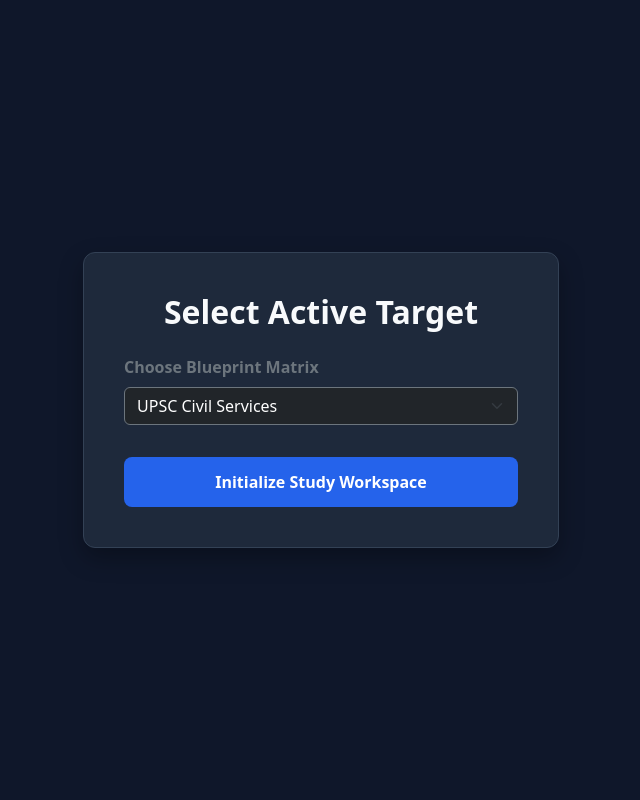
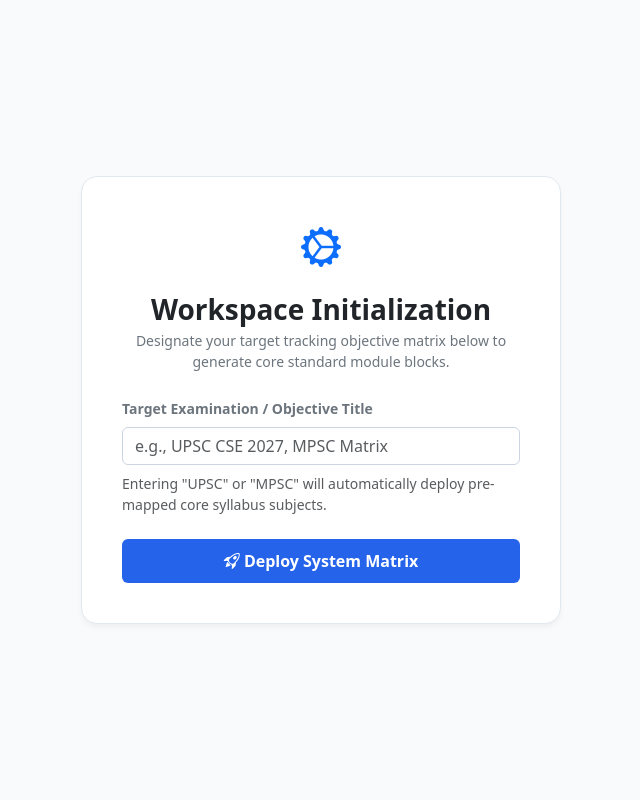
Before and after one commit to Tulsidasyedale1820/upsc_tracker_IRS, a Django app: page /select-exam/ in a window 1280 px wide. Shown: the whole page, without its empty margins (319-959 px from the left). Run offline with Django 5.2, Linux system fonts and the light colour scheme; the visitor is signed in with stand-in values (Sample User, id 1).

Commit message:
Merged final exam select template layout interface into production build pipeline

```diff
--- a/tracker/templates/tracker/exam_select.html
+++ b/tracker/templates/tracker/exam_select.html
@@ -2,50 +2,33 @@
 <html lang="en">
 <head>
     <meta charset="UTF-8">
-    <title>Select Your Focus Engine</title>
+    <title>IRS Portal - Workspace Initialization</title>
     <link href="https://cdn.jsdelivr.net/npm/bootstrap@5.3.0/dist/css/bootstrap.min.css" rel="stylesheet">
+    <link rel="stylesheet" href="https://cdn.jsdelivr.net/npm/bootstrap-icons@1.11.0/font/bootstrap-icons.css">
     <style>
-        body { background: #0f172a; color: #f8fafc; font-family: system-ui; height: 100vh; display: flex; align-items: center; justify-content: center; }
-        .card-custom { background: #1e293b; border: 1px solid #334155; border-radius: 12px; padding: 2.5rem; box-shadow: 0 10px 25px rgba(0,0,0,0.3); }
-        .btn-exam { background: #2563eb; color: white; padding: 12px; font-weight: 600; border-radius: 8px; transition: 0.2s; }
-        .btn-exam:hover { background: #1d4ed8; }
+        body { background: #f8fafc; color: #1e293b; font-family: system-ui; height: 100vh; display: flex; align-items: center; justify-content: center; }
+        .setup-card { background: white; border: 1px solid #e2e8f0; border-radius: 16px; padding: 2.5rem; width: 100%; max-width: 480px; box-shadow: 0 4px 6px -1px rgba(0,0,0,0.05); }
+        .btn-primary { background: #2563eb; border: none; padding: 10px; }
+        .btn-primary:hover { background: #1d4ed8; }
+        .form-control { background: #ffffff !important; color: #0f172a !important; border: 1px solid #cbd5e1 !important; }
     </style>
 </head>
 <body>
-    <div class="container" style="max-width: 500px;">
-        <div class="card-custom text-center">
-            <h2 class="mb-4 fw-bold">Select Active Target</h2>
-            <form method="POST">
-                {% csrf_token %}
-                <div class="mb-4 text-start">
-                    <label class="form-label text-secondary fw-semibold">Choose Blueprint Matrix</label>
-                    <select class="form-select bg-dark text-white border-secondary" name="exam_name" id="examSelect" onchange="toggleCustomInput()" required>
-                        <option value="UPSC">UPSC Civil Services</option>
-                        <option value="MPSC">MPSC State Services</option>
-                        <option value="CUSTOM">+ Add Custom Target Exam</option>
-                    </select>
-                </div>
+    <div class="setup-card text-center">
+        <div class="mb-3"><i class="bi bi-gear-wide-connected text-primary fs-1"></i></div>
+        <h3 class="fw-bold text-dark mb-1">Workspace Initialization</h3>
+        <p class="text-secondary small mb-4">Designate your target tracking objective matrix below to generate core standard module blocks.</p>
 
-                <div class="mb-4 text-start d-none" id="customInputBlock">
-                    <label class="form-label text-warning fw-semibold">Enter Custom Exam Designation</label>
-                    <input type="text" class="form-control bg-dark text-white border-warning" name="custom_exam_name" placeholder="e.g., Bank PO, SSC CGL">
-                </div>
+        <form method="POST" class="text-start">
+            {% csrf_token %}
+            <div class="mb-4">
+                <label class="form-label fw-semibold text-secondary small mb-2">Target Examination / Objective Title</label>
+                <input type="text" name="exam_name" class="form-control" placeholder="e.g., UPSC CSE 2027, MPSC Matrix" required>
+                <div class="form-text text-muted small mt-2">Entering "UPSC" or "MPSC" will automatically deploy pre-mapped core syllabus subjects.</div>
+            </div>
 
-                <button type="submit" class="btn btn-exam w-100 mt-2">Initialize Study Workspace</button>
-            </form>
-        </div>
+            <button type="submit" class="btn btn-primary w-100 fw-semibold"><i class="bi bi-rocket-takeoff"></i> Deploy System Matrix</button>
+        </form>
     </div>
-
-    <script>
-        function toggleCustomInput() {
-            var select = document.getElementById('examSelect');
-            var customBlock = document.getElementById('customInputBlock');
-            if (select.value === 'CUSTOM') {
-                customBlock.classList.remove('d-none');
-            } else {
-                customBlock.classList.add('d-none');
-            }
-        }
-    </script>
 </body>
 </html>
```
